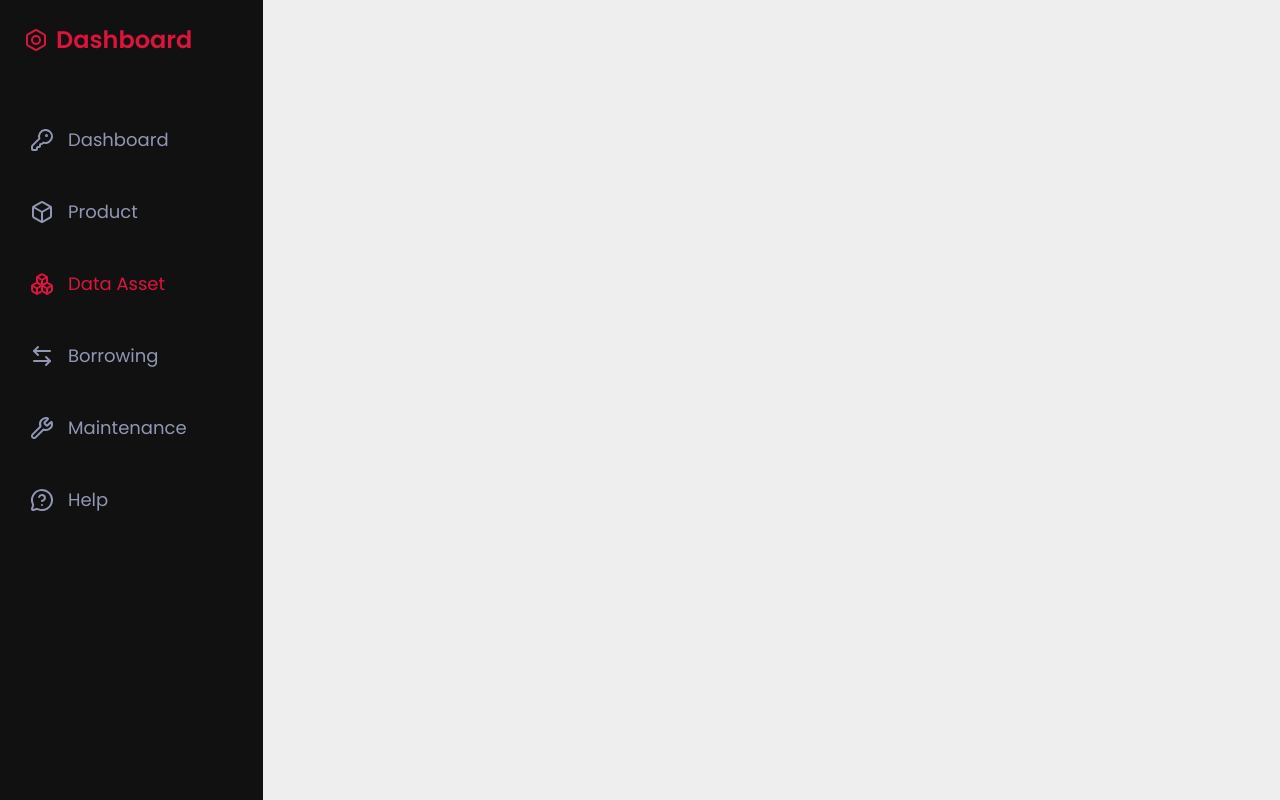
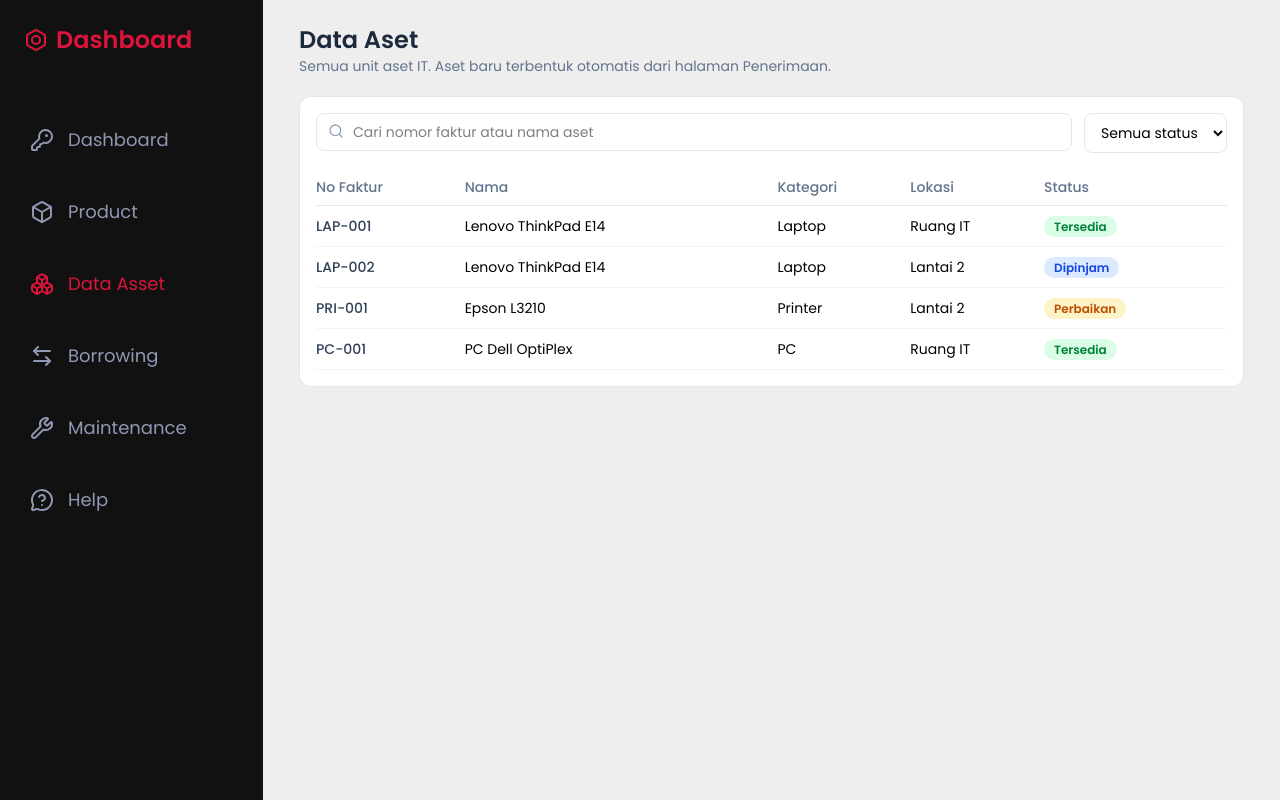
Before and after one commit to aurandyairlangga/Inventaris-kkp, a React (Vite) app: page /dataAsset in a window 1280 px wide. Built offline with nearby package versions, Linux system fonts and the light colour scheme.

Commit message:
add tampilan data-asset

```diff
--- a/src/App.jsx
+++ b/src/App.jsx
@@ -2,7 +2,7 @@ import { BrowserRouter, Route, Routes } from "react-router";
 import DashboardPage from "./pages/dashboard/DashboardPage";
 import Layout from "./layouts/main/MainLayout";
 import ProductPage from "./pages/product/ProductPage";
-
+import DataAsset from "./features/dataAsset-features/DataAsset";
 
 const App = () => {
   return (
@@ -11,7 +11,7 @@ const App = () => {
         <Route element={<Layout />}>
           <Route index element={<DashboardPage />} />
           <Route path="product" element={<ProductPage />} />
-          <Route path="dataAsset"></Route>
+          <Route path="dataAsset" element={<DataAsset />}></Route>
           <Route path="borrowing"></Route>
           <Route path="maintenance"></Route>
           <Route path="help"></Route>
--- /dev/null
+++ b/src/features/dataAsset-features/DataAsset.jsx
@@ -0,0 +1,92 @@
+import { Search } from "lucide-react";
+
+const DataAsset = () => {
+  return (
+    <div className="p-6">
+      <h1 className="text-2xl font-semibold text-slate-800">Data Aset</h1>
+      <p className="mb-5 text-sm text-slate-500">
+        Semua unit aset IT. Aset baru terbentuk otomatis dari halaman
+        Penerimaan.
+      </p>
+
+      <div className="rounded-xl border border-slate-200 bg-white p-4">
+        <div className="mb-4 flex flex-wrap gap-3">
+          <div className="relative min-w-[200px] flex-1">
+            <Search className="absolute left-3 top-2.5 h-4 w-4 text-slate-400" />
+            <input
+              placeholder="Cari nomor faktur atau nama aset"
+              className="w-full rounded-lg border border-slate-200 py-2 pl-9 pr-3 text-sm outline-none focus:border-blue-500"
+            />
+          </div>
+          <select className="rounded-lg border border-slate-200 px-3 py-2 text-sm outline-none focus:border-blue-500">
+            <option>Semua status</option>
+            <option>Tersedia</option>
+            <option>Dipinjam</option>
+            <option>Perbaikan</option>
+          </select>
+        </div>
+
+        <div className="overflow-x-auto">
+          <table className="w-full min-w-[520px] text-left text-sm">
+            <thead>
+              <tr className="border-b border-slate-200 text-slate-500">
+                <th className="py-2 font-medium">No Faktur</th>
+                <th className="py-2 font-medium">Nama</th>
+                <th className="py-2 font-medium">Kategori</th>
+                <th className="py-2 font-medium">Lokasi</th>
+                <th className="py-2 font-medium">Status</th>
+              </tr>
+            </thead>
+            <tbody>
+              <tr className="border-b border-slate-100">
+                <td className="py-2.5 font-medium text-slate-700">LAP-001</td>
+                <td className="py-2.5">Lenovo ThinkPad E14</td>
+                <td className="py-2.5">Laptop</td>
+                <td className="py-2.5">Ruang IT</td>
+                <td className="py-2.5">
+                  <span className="rounded-full bg-green-100 px-2.5 py-0.5 text-xs font-semibold text-green-700">
+                    Tersedia
+                  </span>
+                </td>
+              </tr>
+              <tr className="border-b border-slate-100">
+                <td className="py-2.5 font-medium text-slate-700">LAP-002</td>
+                <td className="py-2.5">Lenovo ThinkPad E14</td>
+                <td className="py-2.5">Laptop</td>
+                <td className="py-2.5">Lantai 2</td>
+                <td className="py-2.5">
+                  <span className="rounded-full bg-blue-100 px-2.5 py-0.5 text-xs font-semibold text-blue-700">
+                    Dipinjam
+                  </span>
+                </td>
+              </tr>
+              <tr className="border-b border-slate-100">
+                <td className="py-2.5 font-medium text-slate-700">PRI-001</td>
+                <td className="py-2.5">Epson L3210</td>
+                <td className="py-2.5">Printer</td>
+                <td className="py-2.5">Lantai 2</td>
+                <td className="py-2.5">
+                  <span className="rounded-full bg-amber-100 px-2.5 py-0.5 text-xs font-semibold text-amber-700">
+                    Perbaikan
+                  </span>
+                </td>
+              </tr>
+              <tr className="border-b border-slate-100">
+                <td className="py-2.5 font-medium text-slate-700">PC-001</td>
+                <td className="py-2.5">PC Dell OptiPlex</td>
+                <td className="py-2.5">PC</td>
+                <td className="py-2.5">Ruang IT</td>
+                <td className="py-2.5">
+                  <span className="rounded-full bg-green-100 px-2.5 py-0.5 text-xs font-semibold text-green-700">
+                    Tersedia
+                  </span>
+                </td>
+              </tr>
+            </tbody>
+          </table>
+        </div>
+      </div>
+    </div>
+  );
+};
+export default DataAsset;
```
